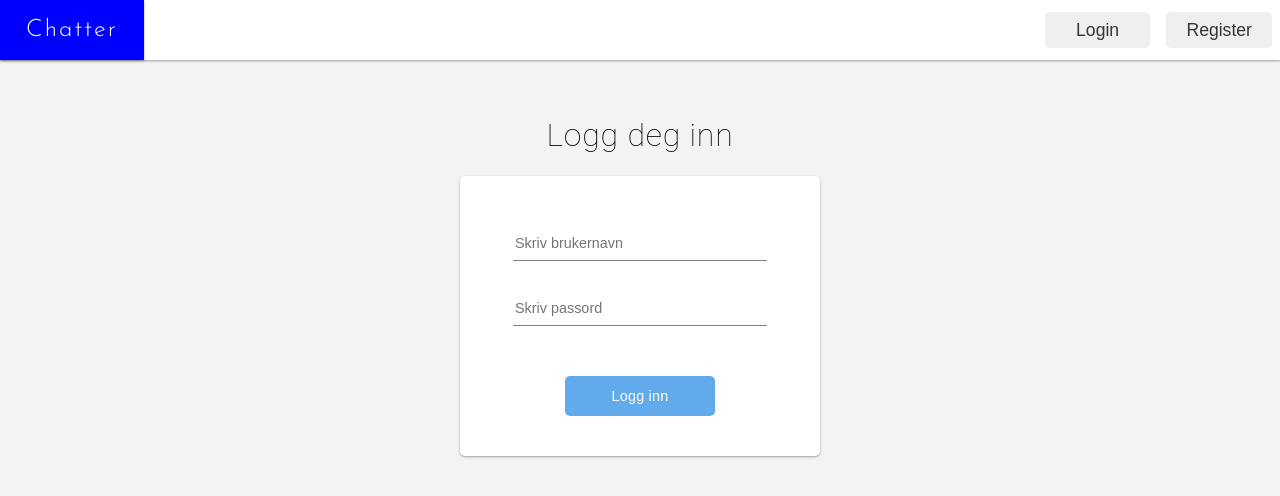
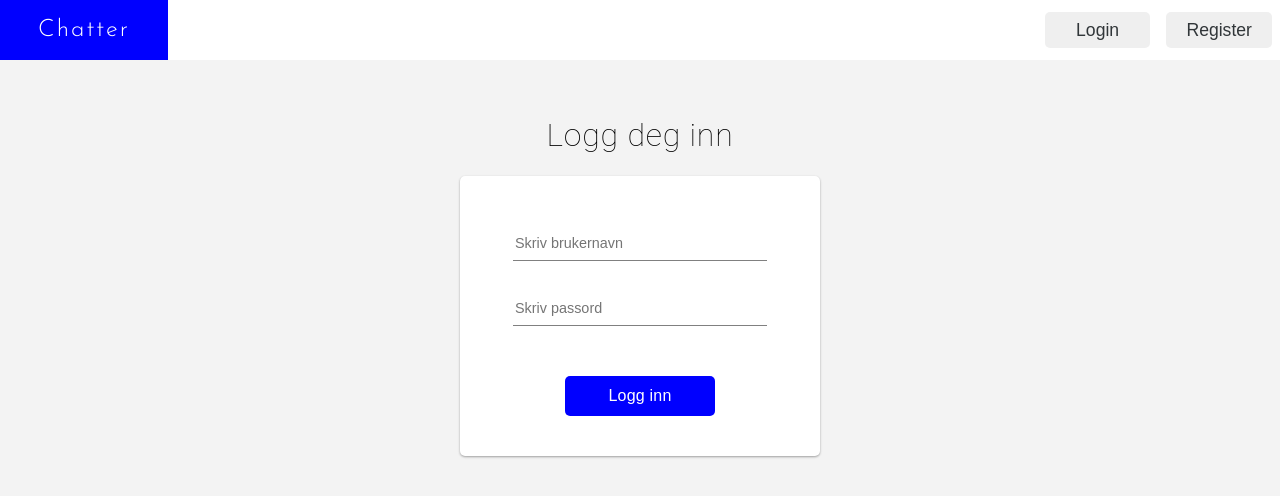
Before and after one commit to tor0405/chatter, a React (Create React App) app in the folder frontend/: page /#/login in a window 1280 px wide. Shown: the top 496 px of the page. Built offline with nearby package versions, Linux system fonts and the light colour scheme.

Commit message:
further restyling

```diff
--- a/frontend/src/components/Header.scss
+++ b/frontend/src/components/Header.scss
@@ -3,7 +3,7 @@
 .header{
   height:60px;
   width:100%;
-  box-shadow: 0 1px 3px rgba(0,0,0,0.12), 0 1px 2px rgba(0,0,0,0.24);
+  box-shadsow: 0 1px 3px rgba(0,0,0,0.12), 0 1px 2px rgba(0,0,0,0.24);
   background-color: white;
   margin-bottom:15px;
 }
@@ -61,10 +61,10 @@
   outline: none;
   font-size: 1.5em;
   color:white;
-  box-shadow: 0 1px 3px rgba(0,0,0,0.12), 0 1px 2px rgba(0,0,0,0.24);
+  box-shadsow: 0 1px 3px rgba(0,0,0,0.12), 0 1px 2px rgba(0,0,0,0.24);
   font-family: 'Josefin Sans', sans-serif;
   background-color: blue;
   letter-spacing: 2px;
   border:none;
-  width:6em;
+  width:7em;
 }
--- a/frontend/src/views/chat/Chat.scss
+++ b/frontend/src/views/chat/Chat.scss
@@ -100,7 +100,7 @@
   width: 6em;
   font-weight: 100;
   color: white;
-  background-color: rgba(30,136,229,0.7);
+  background-color: blue;
   border-radius: 5px;
   font-size: 1em;
   border: none;
@@ -108,6 +108,6 @@
   transition: all 0.15s ease-in-out;
 
   &:hover{
-    background-color: rgba(30,136,229,0.9);
+    background-color: blue;
   }
 }
--- a/frontend/src/views/login/Login.scss
+++ b/frontend/src/views/login/Login.scss
@@ -52,17 +52,17 @@
   width:150px;
   outline: none;
   margin-top:10px;
-  background-color: rgba(30,136,229,0.7);
+  background-color: blue;
   border-radius: 5px;
   color:white;
   font-weight: 100;
   letter-spacing: 0.2px;
   border: none;
-  font-size: 0.9em;
+  font-size: 1em;
   height:40px;
   transition: all 0.15s ease-in-out;
 
   &:hover{
-    background-color: rgba(30,136,229,0.9);
+    background-color: #2122ff;
   }
 }
```
